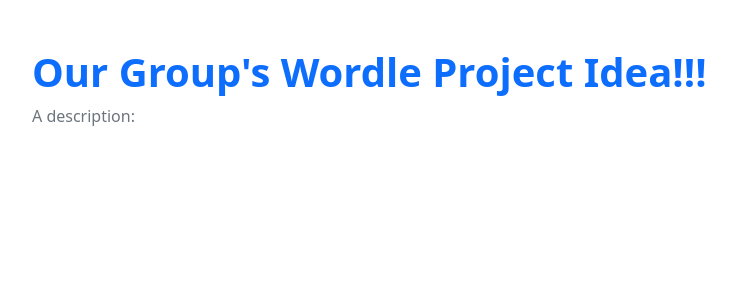
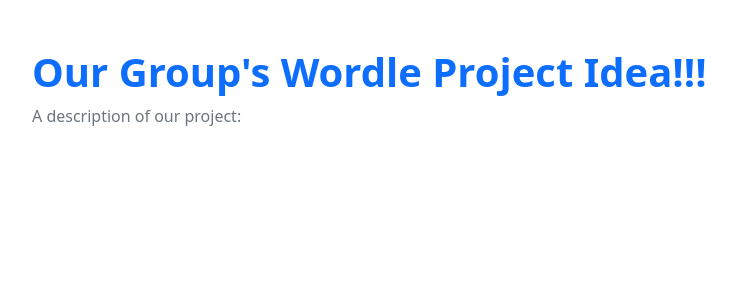
Before and after one commit to ClaireChen3/Flask-Group-Project, a Flask app: template templates/ProjectIdea.html in a window 1280 px wide. Shown: the part 66-366 px from the top of the page, without its empty margins (16-752 px from the left). Run offline with Flask 2, Linux system fonts and the light colour scheme; the template is opened without the code that fills it, so the values that code supplies are empty.

Commit message:
updating

```diff
--- a/templates/ProjectIdea.html
+++ b/templates/ProjectIdea.html
@@ -9,7 +9,7 @@
     <!- Try building a new body here, bootstrap is a wise choice ->
     <div class="px-5 py-5 mx-auto">
         <h1 class="text-primary"><strong>Our Group's Wordle Project Idea!!!</strong></h1>
-        <p class="text-secondary">A description:</p>
+        <p class="text-secondary">A description of our project:</p>
     </div>
 {% endblock %}
 
```
